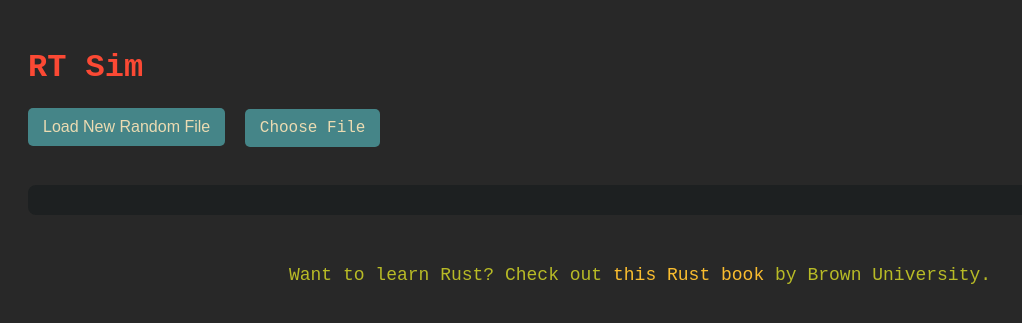
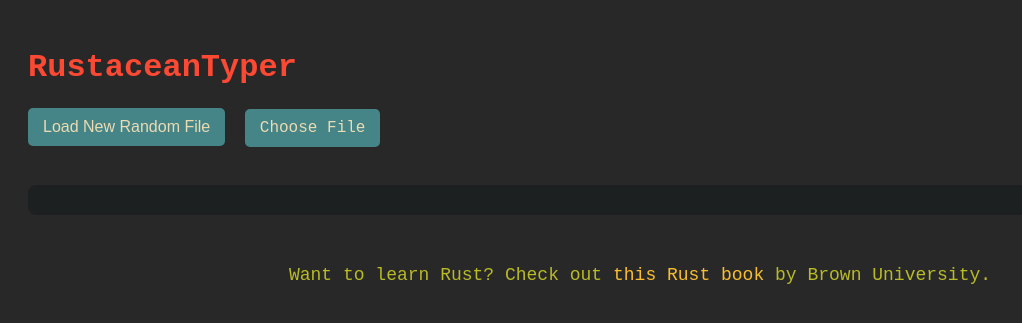
Before and after one commit to janpaulpl/rust-typer-site, a Jekyll site: the page static/index.html, which Jekyll copies as it is, in a window 1280 px wide. Shown: the top 323 px of the page, without its empty margins (0-1022 px from the left). Built offline with Jekyll 4.4.1, drawn with Linux system fonts in a browser that asks for light colours.

Commit message:
change name and gitignore

```diff
--- a/_config.yml
+++ b/_config.yml
@@ -1,4 +1,4 @@
-title: "RT Sim"
+title: "RustaceanTyper"
 description: "A typing game for the Rust compiler."
 baseurl: "/"
 url: "https://janpaul.pl"
--- a/_layouts/default.html
+++ b/_layouts/default.html
@@ -3,7 +3,7 @@
 <head>
     <meta charset="UTF-8">
     <meta name="viewport" content="width=device-width, initial-scale=1.0">
-    <title>RT Sim</title>
+    <title>RustaceanTyper</title>
     <style>
         body {
             font-family: 'Fira Code', monospace;
@@ -130,7 +130,7 @@
     <link href="https://fonts.googleapis.com/css2?family=Fira+Code:wght@400;500;700&display=swap" rel="stylesheet">
 </head>
 <body>
-    <h1>RT Sim</h1>
+    <h1>RustaceanTyper</h1>
     <p>A typing game for the Rust compiler.</p>
 
     <label for="file-upload" class="custom-file-upload">Choose File</label>
--- a/static/index.html
+++ b/static/index.html
@@ -3,7 +3,7 @@
 <head>
     <meta charset="UTF-8">
     <meta name="viewport" content="width=device-width, initial-scale=1.0">
-    <title>RT Sim</title>
+    <title>RustaceanTyper</title>
     <style>
         body {
             font-family: 'Fira Code', monospace;
@@ -83,7 +83,7 @@
     </style>
 </head>
 <body>
-    <h1>RT Sim</h1>
+    <h1>RustaceanTyper</h1>
     <button id="random-file-btn">Load New Random File</button>
     <label for="file-upload" class="custom-file-upload">Choose File</label>
     <input type="file" id="file-upload" />
```
Also changed, not shown: 3 other files.
